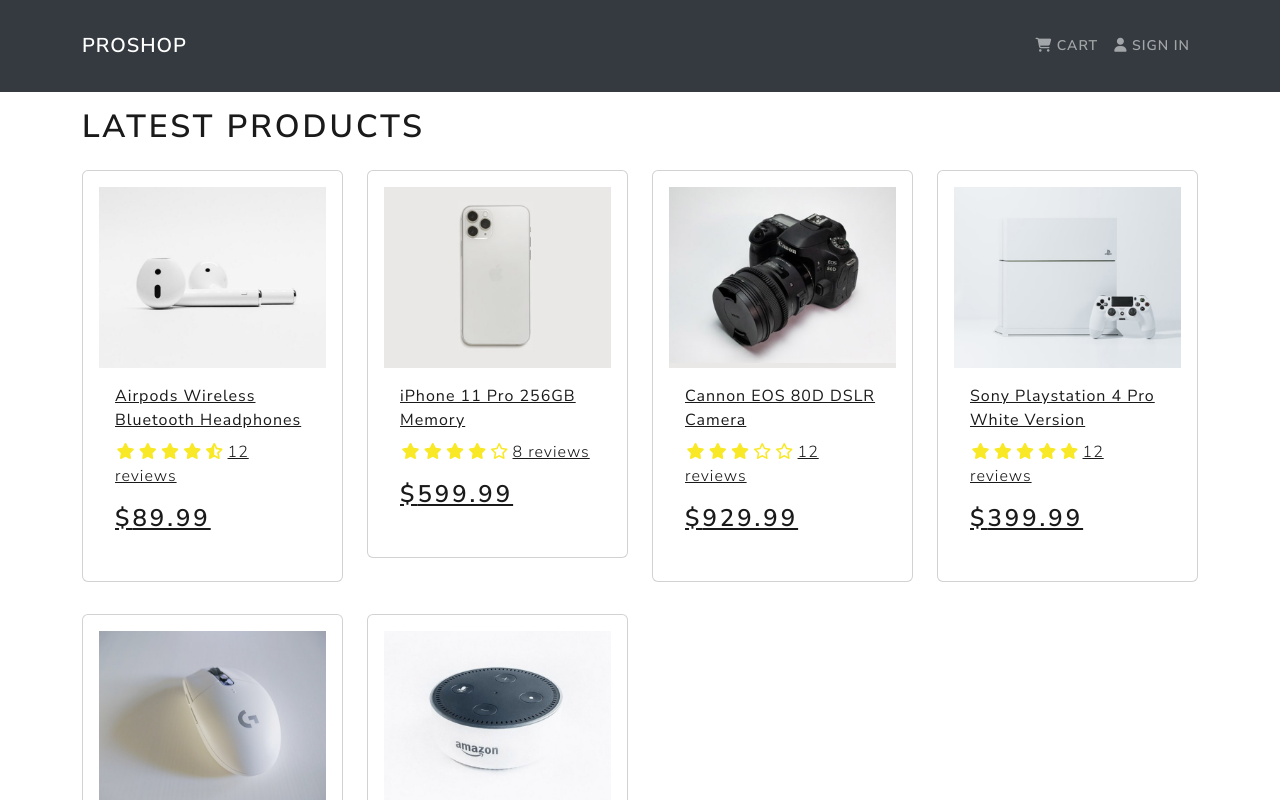
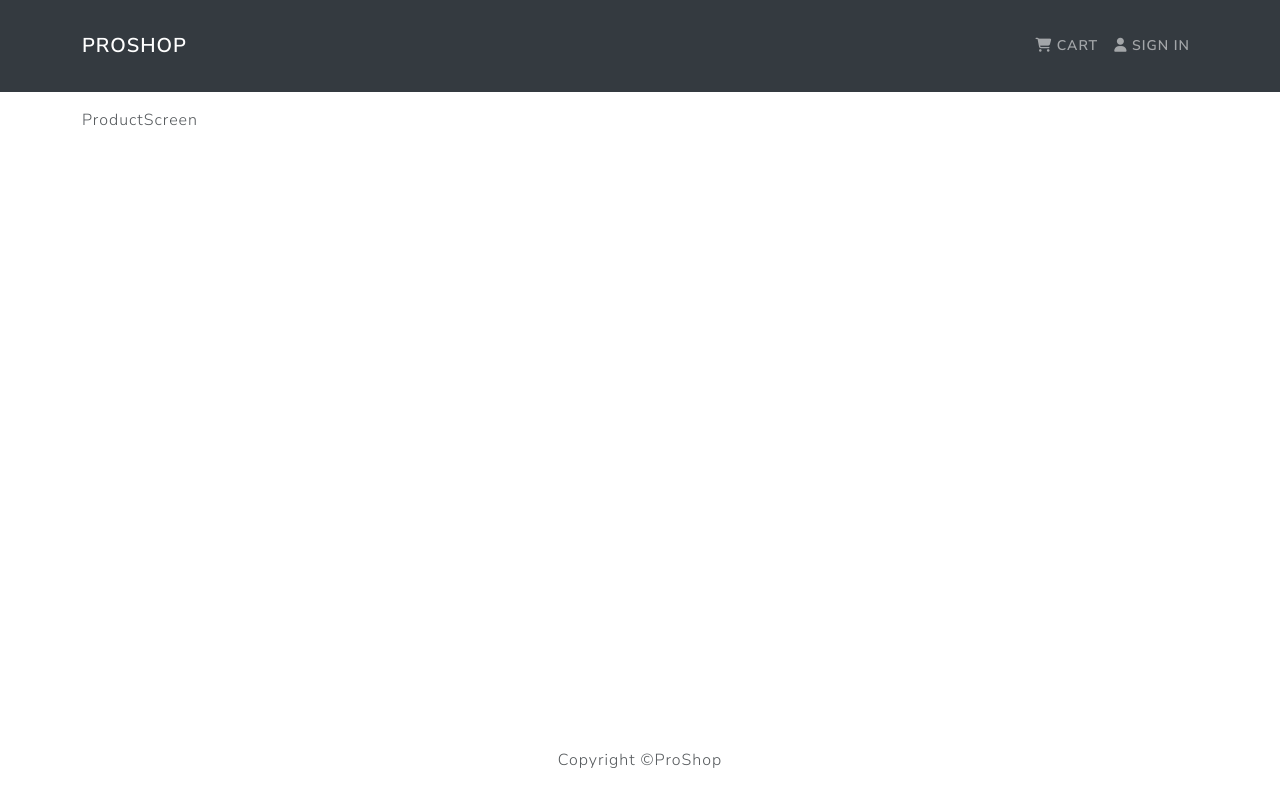
Before and after one commit to git-illite/proShop, a React (Create React App) app in the folder frontend/: page /product/1 in a window 1280 px wide. Shown: the top 800 px of the page. Built offline with nearby package versions, Linux system fonts and the light colour scheme.

Commit message:
added link router and productscreen

```diff
--- a/frontend/package.json
+++ b/frontend/package.json
@@ -11,7 +11,7 @@
     "react-dom": "^18.2.0",
     "react-router-bootstrap": "^0.26.2",
     "react-router-dom": "^6.21.1",
-    "react-scripts": "^3.0.1",
+    "react-scripts": "^5.0.1",
     "web-vitals": "^2.1.4"
   },
   "scripts": {
--- a/frontend/src/App.js
+++ b/frontend/src/App.js
@@ -1,19 +1,25 @@
 import React from "react";
+import {BrowserRouter as Router,Route,Routes} from 'react-router-dom'
 import {Container} from 'react-bootstrap'
 import Header from "./components/Header";
 import Footer from "./components/Footer";
 import HomeScreen from "./screens/HomeScreen";
+import ProductScreen from "./screens/ProductScreen";
 const  App = () => {
   return (
-    <>
+    <Router>
      <Header/>
       <main className="py-3">
         <Container>
-        <HomeScreen />
+        <Routes>
+        <Route path='/' Component={HomeScreen} exact/>
+        <Route path='/product/:id' Component={ProductScreen}/>
+        </Routes>
         </Container>
+
       </main>
     <Footer/>
-    </>
+  </Router>
   );
 }
 
--- a/frontend/src/components/Header.js
+++ b/frontend/src/components/Header.js
@@ -1,17 +1,24 @@
 import React from "react";
 import { Navbar, Nav, Container } from "react-bootstrap";
+import {LinkContainer} from 'react-router-bootstrap'
 
 const Header = () => {
   return (
     <header>
       <Navbar bg="dark" variant="dark" collapseOnSelect expand="lg">
         <Container>
-          <Navbar.Brand href="/">ProShop</Navbar.Brand>
+          <LinkContainer to='/'>
+          <Navbar.Brand>ProShop</Navbar.Brand>
+          </LinkContainer>
           <Navbar.Toggle aria-controls="basic-navbar-nav" />
           <Navbar.Collapse id="basic-navbar-nav">
             <Nav className="ms-auto">
-              <Nav.Link href="/cart"><i className='fas fa-shopping-cart'></i> Cart</Nav.Link>
-              <Nav.Link href="/login"><i className='fas fa-user'></i> Sign In</Nav.Link>
+            <LinkContainer to='/cart'>
+              <Nav.Link ><i className='fas fa-shopping-cart'></i> Cart</Nav.Link>
+              </LinkContainer>
+              <LinkContainer to='/login'>
+              <Nav.Link ><i className='fas fa-user'></i> Sign In</Nav.Link>
+              </LinkContainer>
             </Nav>
           </Navbar.Collapse>
         </Container>
--- a/frontend/src/components/Product.js
+++ b/frontend/src/components/Product.js
@@ -1,15 +1,16 @@
 import React from "react";
+import { Link } from "react-router-dom";
 import { Card } from "react-bootstrap";
 import Rating from "./Rating";
 
 const Product = ({ product }) => {
   return (
     <Card className="my-3 p-3 rounded">
-      <a href={`/product/${product._id}`}>
+      <Link to={`/product/${product._id}`}>
         <Card.Img src={product.image} variant="top" />
-      </a>
+      </Link>
       <Card.Body>
-        <a href={`/product/${product._id}`}>
+        <Link to={`/product/${product._id}`}>
           <Card.Title as='div'>
             <strong>{product.name}</strong>
           </Card.Title>
@@ -19,7 +20,7 @@ const Product = ({ product }) => {
           <Card.Text as='h3'>
             ${product.price}
           </Card.Text>
-        </a>
+        </Link>
       </Card.Body>
     </Card>
   );
--- /dev/null
+++ b/frontend/src/screens/ProductScreen.js
@@ -0,0 +1,9 @@
+import React from 'react'
+
+const ProductScreen = () => {
+  return (
+    <div>ProductScreen</div>
+  )
+}
+
+export default ProductScreen
```
Also changed, not shown: 1 other file (tests, documents, lock files or other folders).
